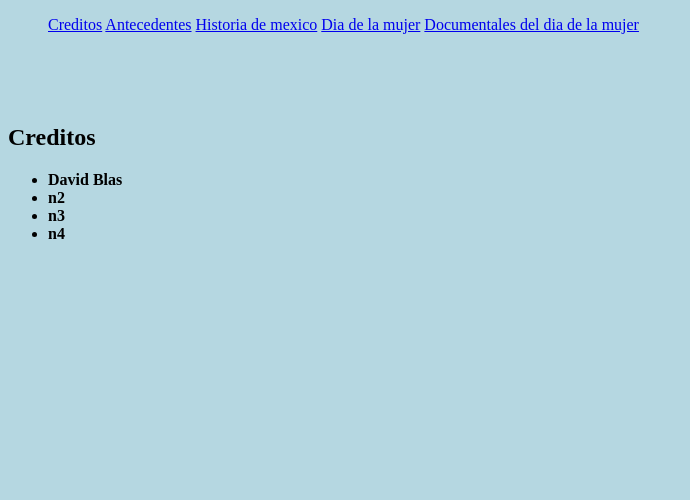
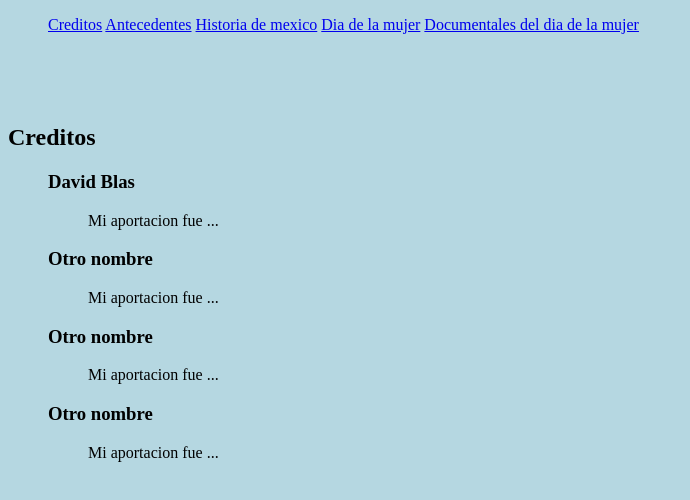
Before and after one commit to PanDRK/Html_proyec, a plain HTML site: page Nueva carpeta/index.html in a window 1280 px wide. Shown: the whole page, without its empty margins (0-690 px from the left). Drawn offline with Linux system fonts and the light colour scheme.

Commit message:
Update index.html

```diff
--- a/Nueva carpeta/index.html
+++ b/Nueva carpeta/index.html
@@ -47,10 +47,24 @@
         <h2><strong>Creditos</strong></h2>
 
         <ul>
-            <li><strong>David Blas</strong></li>
-            <li><strong>n2</strong></li>
-            <li><strong>n3</strong></li>
-            <li><strong>n4</strong></li>
+            <article>
+                <h3>David Blas</h3>
+                <ol>
+                    <p>Mi aportacion fue ...</p>
+                </ol>
+                <h3>Otro nombre </h3>
+                <ol>
+                    <p>Mi aportacion fue ...</p>
+                </ol>
+                <h3>Otro nombre</h3>
+                <ol>
+                    <p>Mi aportacion fue ...</p>
+                </ol>
+                <h3>Otro nombre</h3>
+                <ol>
+                    <p>Mi aportacion fue ...</p>
+                </ol>
+            </article>
         </ul>
     </section>
 
```
